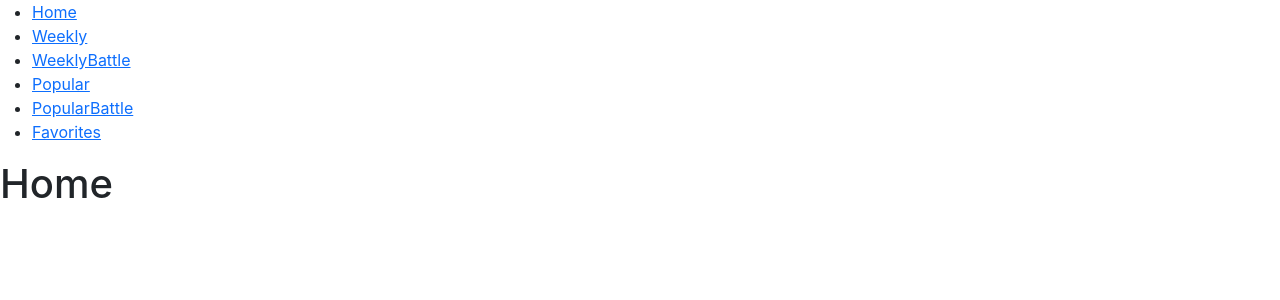
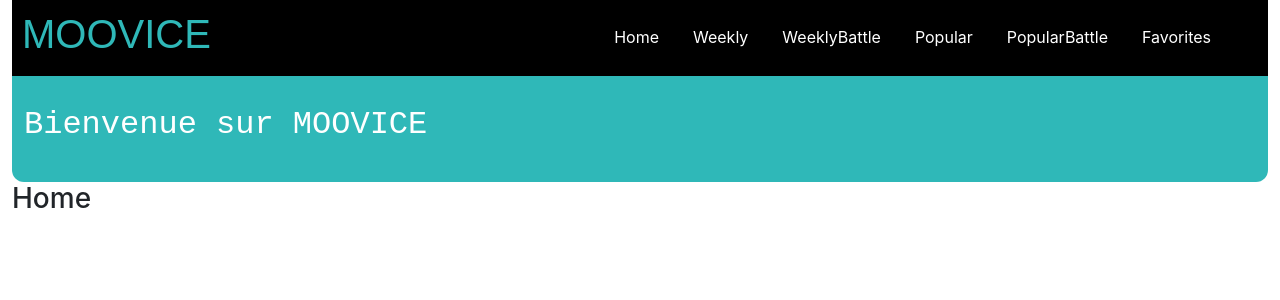
Before and after one commit to AliAtif/digitous-counter, a React (Create React App) app in the folder moovice/: page / in a window 1280 px wide. Shown: the top 300 px of the page. Built offline with nearby package versions, Linux system fonts and the light colour scheme.

Commit message:
modification-moovice

```diff
--- a/moovice/src/App.css
+++ b/moovice/src/App.css
@@ -36,3 +36,60 @@
     transform: rotate(360deg);
   }
 }
+
+body{
+  /* padding: 0px;
+  margin: 0px; */
+  box-sizing: border-box;
+}
+
+header{
+  display: flex;
+  justify-content: space-between;
+  background-color: rgb(0, 0, 0);
+  width: 100%;
+  position: relative;
+}
+h1{
+  /* margin: 0px 0px 40px; */
+  padding: 10px;
+  font-family: fantasy;
+  color: rgb(47, 184, 184);
+
+}
+.listItems{
+  display: flex;
+  justify-content:center;
+  margin-top: 15px;
+  margin-right: 40px;
+}
+.listItems>li{
+  margin: 10px;
+ list-style: none;
+}
+
+.listItems>li>a{
+  text-decoration: none;
+  padding: 7px;
+  color: white;
+}
+
+.listItems>li>a:hover{
+  background-color: rgb(194, 143, 241);
+  border-radius: 10px;
+}
+
+.listItems>li>a:active{
+  background-color: blueviolet;
+}
+
+.bienvenue{
+  background-color: rgb(47, 184, 184);
+  border-bottom-left-radius: 12px;
+  border-bottom-right-radius: 12px;
+}
+h2{
+  color: white;
+  padding: 30px 0px;
+  font-family: 'Courier New', Courier, monospace;
+}
--- a/moovice/src/App.js
+++ b/moovice/src/App.js
@@ -8,6 +8,7 @@ import Weekly from "./components/Weekly";
 import WeeklyBattle from "./components/WeeklyBattle";
 import PopularBattle from "./components/PopularBattle";
 import Favorites from "./components/Favorites";
+import  "./App.css"
 // import Error404 from "./components/Error404.jsx";
 
 class App extends React.Component {
@@ -15,9 +16,13 @@ class App extends React.Component {
   render() {
     return (
       <BrowserRouter>
-        <div>
+        <div className="container-fluid display-flex">
+          <div className="row">
+            <div className="col-12">
+              <header>
+                <h1>MOOVICE</h1>
                 <nav>
-            <ul>
+                  <ul className="listItems">
                     <li><Link to="/">Home</Link></li>
                     <li><Link to="/weekly">Weekly</Link></li>
                     <li><Link to="/weekly-battle">WeeklyBattle</Link></li>
@@ -26,6 +31,18 @@ class App extends React.Component {
                     <li><Link to="/favorites">Favorites</Link></li>
                   </ul>
                 </nav>
+              </header>
+            </div>
+          </div>
+          <div className="container-fluid display-flex">
+            <div className="row bienvenue">
+              <div className="col-12">
+                <h2>
+                   Bienvenue sur MOOVICE
+                </h2>
+              </div>
+            </div>
+          </div>
 
               <Switch>
                 <Route exact path="/" component={Home}/>
--- a/moovice/src/components/Card.jsx
+++ b/moovice/src/components/Card.jsx
@@ -12,7 +12,7 @@ class Card extends React.Component{
                 <h3>Titre: {this.props.movie.title}</h3>
                 <h5>Année de sortie : {this.props.movie.release_date}</h5>
                  <img src={`https://image.tmdb.org/t/p/w300/${this.props.movie.poster_path}`}/>
-                 <h3>Description :</h3> {this.props.movie.overview}
+                 <h3 style={{padding:10}}>Description :</h3> <p style={{padding:10, textAlign:"center"}}>{this.props.movie.overview}</p>
 
             </>
         )
--- a/moovice/src/components/Favorites.jsx
+++ b/moovice/src/components/Favorites.jsx
@@ -22,13 +22,14 @@ class Favorites extends React.Component{
     }
 
     getMovie(id){
+        // fetch("http://api.themoviedb.org/3/movie/{ID}?api_key=e39d71e9bd32c85990dcdff0b40c96e2")
 
     }
 
     render(){
 
         return(
-            <h1>Favorites</h1>
+            <h3>Favorites</h3>
         )
     }
 
--- a/moovice/src/components/Home.jsx
+++ b/moovice/src/components/Home.jsx
@@ -10,7 +10,7 @@ class Home extends React.Component{
     render(){
 
         return(
-            <h1>Home</h1>
+            <h3>Home</h3>
         )
     }
 
--- a/moovice/src/components/Popular.jsx
+++ b/moovice/src/components/Popular.jsx
@@ -17,7 +17,7 @@ class Popular extends React.Component{
     componentDidMount(){
         fetch("https://api.themoviedb.org/3/discover/movie?sort_by=popularity.desc&api_key=e39d71e9bd32c85990dcdff0b40c96e2")
 	            .then(res => res.json())
-                //   console.log(res);
+
             	.then(films => {
                      console.log(films.results);
 		        this.setState({ filmsList : films.results});
@@ -29,15 +29,19 @@ class Popular extends React.Component{
 
         return(
 
-            <>
-                <h1>Popular</h1>
-                {this.state.filmsList.map((film)=>{
-                    return(
-                    <Card movie={film}></Card>
-                    )
-                })}
+            <div className="container-fluid d-flex justify-content-center">
+                <div className="row d-flex justify-content-center">
+                    <div className="col-12 justify-content-center">
+                     <h3>Popular</h3>
+                         {this.state.filmsList.map((film)=>{
+                              return(
+                         <Card movie={film} ></Card>
+                         )
+                      })}
+                    </div>
+                </div>
 
-            </>
+            </div>
         )
     }
 
--- a/moovice/src/components/PopularBattle.jsx
+++ b/moovice/src/components/PopularBattle.jsx
@@ -13,6 +13,7 @@ class PopularBattle extends React.Component{
         this.state = {
             filmsList: [],
             currentBattle: 0,
+
         }
     }
 
@@ -30,23 +31,32 @@ class PopularBattle extends React.Component{
 
     buttonClick=(n)=>{
        let num= n+2;
-       this.setState({currentBattle: num})
+       this.setState({currentBattle: num});
+
+    //    localStorage.setItem("favorites", "film.id");
+    //    console.log(localStorage);
     }
 
     render(){
 
         return(
 
-            <>
-                <h1>PopularBattle</h1>
-                {this.state.filmsList.slice(this.state.currentBattle, this.state.currentBattle+2).map((film)=>{
-                    return(
-                        <button onClick={()=>this.buttonClick(this.state.currentBattle)}> <Card movie={film}></Card></button>
+            <div className="container-fluid">
+                <div className="row">
+                    <div className="col-12">
+                        {/* <h3>PopularBattle</h3> */}
+                            {this.state.filmsList.slice(this.state.currentBattle, this.state.currentBattle+2).map((film)=>{
+                                return(
+                                 <button onClick={()=>this.buttonClick(this.state.currentBattle)
 
-                    )
-                })}
+                                    } style={{width: "100%"}}> <Card movie={film}></Card></button>
 
-            </>
+                                )
+
+                             })}
+                    </div>
+                </div>
+            </div>
         )
     }
 
--- a/moovice/src/components/Weekly.jsx
+++ b/moovice/src/components/Weekly.jsx
@@ -9,7 +9,7 @@ class Weekly extends React.Component{
     render(){
 
         return(
-            <h1>Weekly</h1>
+            <h3>Weekly</h3>
         )
     }
 
--- a/moovice/src/components/WeeklyBattle.jsx
+++ b/moovice/src/components/WeeklyBattle.jsx
@@ -9,7 +9,7 @@ class WeeklyBattle extends React.Component{
     render(){
 
         return(
-            <h1>WeeklyBattle</h1>
+            <h3>WeeklyBattle</h3>
         )
     }
 
```
Also changed, not shown: moovice/src/logo.jpg (added). Lines whose indentation alone changed are shown as unchanged.
